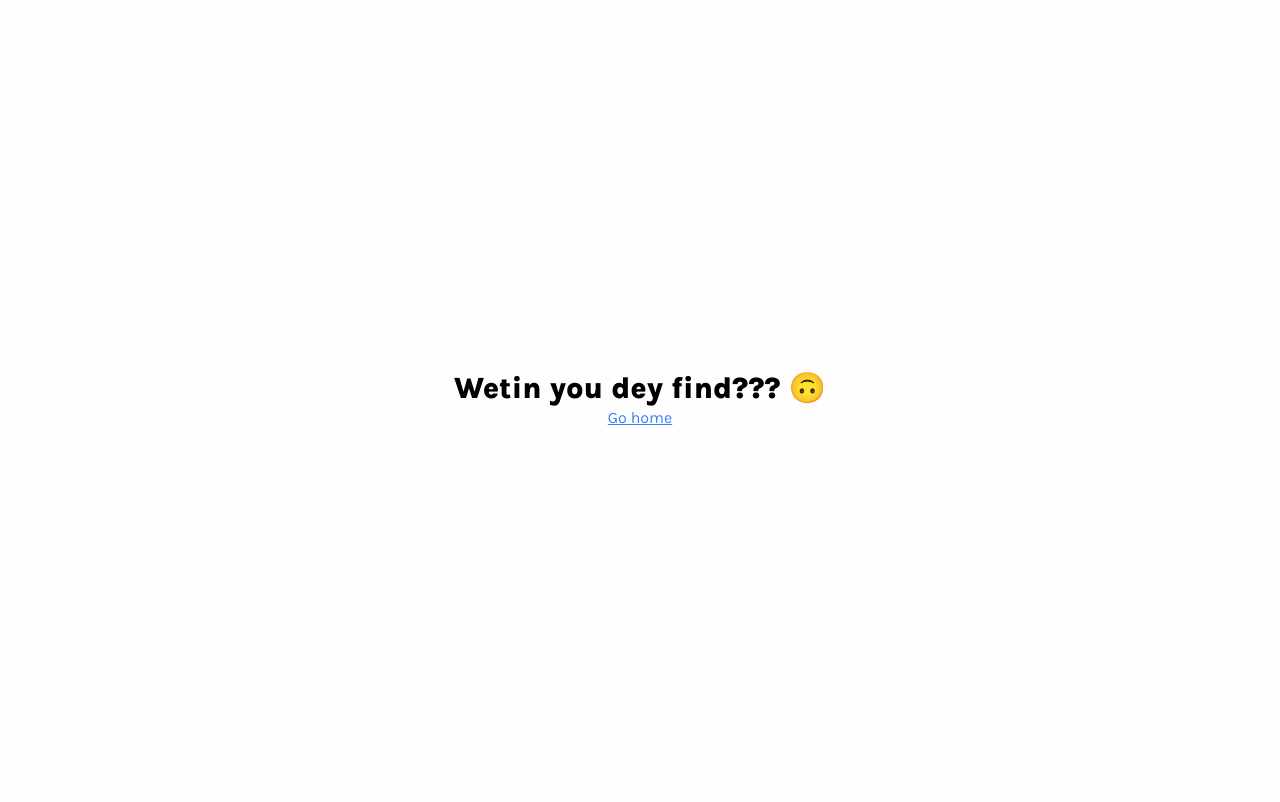
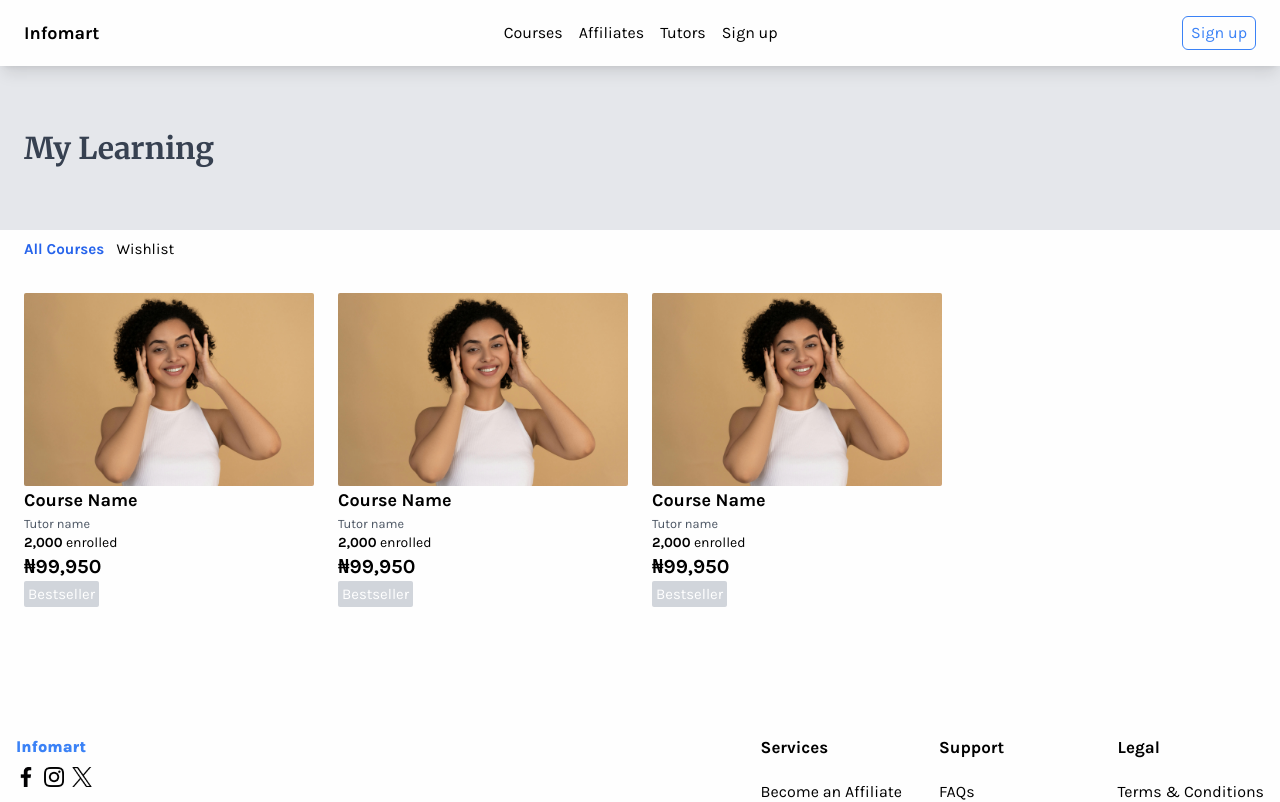
Before and after one commit to IfeanyichukwuMiracle/ahiaozi, a React (Vite) app in the folder client/: page /my-courses in a window 1280 px wide. Shown: the top 802 px of the page. Built offline with nearby package versions, Linux system fonts and the light colour scheme.

Commit message:
Cart, Courses and Learning Page complete

```diff
--- a/client/src/App.jsx
+++ b/client/src/App.jsx
@@ -1,4 +1,14 @@
-import { Landing, Signup, Login, Home, Course, Error, Cart } from "./pages";
+import {
+  Landing,
+  Signup,
+  Login,
+  Home,
+  Course,
+  Error,
+  Cart,
+  MyCourses,
+  Learn,
+} from "./pages";
 import { BrowserRouter, Routes, Route } from "react-router-dom";
 
 function App() {
@@ -11,6 +21,8 @@ function App() {
         <Route path="/auth/signup" element={<Signup />} />
         <Route path="/course/:courseId" element={<Course />} />
         <Route path="/cart" element={<Cart />} />
+        <Route path="/my-courses" element={<MyCourses />} />
+        <Route path="/course/learn/:courseId" element={<Learn />} />
         <Route path="*" element={<Error />} />
       </Routes>
     </BrowserRouter>
--- a/client/src/pages/Cart/Cart.jsx
+++ b/client/src/pages/Cart/Cart.jsx
@@ -24,11 +24,13 @@ const Cart = () => {
                     className="flex sm:flex-row flex-col gap-3 justify-between py-4 border-b border-gray-200"
                   >
                     <div className="flex gap-4 items-center">
-                      <img
-                        src={courseImg}
-                        alt="course_name"
-                        className="w-[7rem] h-[5.5rem]"
-                      />
+                      <div className="w-[8rem] min-w-[7rem]">
+                        <img
+                          src={courseImg}
+                          alt="course_name"
+                          className="w-full"
+                        />
+                      </div>
                       <div>
                         <p className="text-base font-semibold">
                           Course name. The highest
--- /dev/null
+++ b/client/src/pages/Learn/Learn.jsx
@@ -0,0 +1,50 @@
+import { Footer, Header } from "../../components";
+import learnVid from "../../assets/vid.mp4";
+
+const Learn = () => {
+  return (
+    <>
+      <Header />
+
+      {/* video section */}
+      <section className="w-full sm:h-[30rem] overflow-hidden relative group mb-4">
+        <div className="w-full absolute hidden group-hover:block top-0 bg-opacity-40 p-2 sm:px-6 bg-gray-900 text-white h-full">
+          <p>Course name - module name</p>
+        </div>
+        <video src={learnVid} controls className="w-[100%] h-[100%]" />
+      </section>
+
+      {/* nav links */}
+      <div className="flex gap-1 py-1 px-2 sm:px-6">
+        <nav className="bg-blue-50 rounded-sm py-1 px-3 text-blue-600 font-bold">
+          Course Content
+        </nav>
+        <nav className="py-1 px-3">Overview</nav>
+        <nav className="py-1 px-3">Reviews</nav>
+      </div>
+
+      {/* Course content */}
+      <section className="rounded-sm overflow-hidden px-2 sm:px-6 my-8">
+        {[1, 2, 3, 4].map((content) => {
+          return (
+            <div
+              key={content}
+              className="w-full sm:w-[50%] flex items-center justify-between p-2 bg-gray-50"
+            >
+              <div className="flex items-center gap-2">
+                <input type="checkbox" name="content" id="content" />
+                <p>Module name</p>
+              </div>
+              <p className="font-semibold text-sm">2hrs</p>
+            </div>
+          );
+        })}
+      </section>
+
+      {/* Footer */}
+      <Footer />
+    </>
+  );
+};
+
+export default Learn;
--- /dev/null
+++ b/client/src/pages/MyCourses/MyCourses.jsx
@@ -0,0 +1,37 @@
+import { Card, Footer, Header } from "../../components";
+
+const MyCourses = () => {
+  return (
+    <>
+      <Header />
+
+      {/* banner */}
+      <section className="py-9 sm:py-16 px-2 bg-[#fefefe] sm:bg-gray-200 sm:px-6 text-2xl sm:text-3xl">
+        <p
+          className="font-bold text-gray-950 sm:text-gray-700"
+          style={{ fontFamily: "var(--heading-font)" }}
+        >
+          My Learning
+        </p>
+      </section>
+
+      {/* links */}
+      <div className="py-2 px-2 sm:px-6 flex gap-3 text-[.95rem]">
+        <nav className={`text-blue-600 font-bold`}>All Courses</nav>
+        <nav>Wishlist</nav>
+      </div>
+
+      {/* courses */}
+      <section className="px-2 sm:px-6 my-6 grid grid-cols-1 sm:grid-cols-3 md:grid-cols-4 gap-4 sm:gap-6">
+        {[1, 2, 3].map((course) => {
+          return <Card key={course} />;
+        })}
+      </section>
+
+      {/* Footer */}
+      <Footer />
+    </>
+  );
+};
+
+export default MyCourses;
--- a/client/src/pages/index.js
+++ b/client/src/pages/index.js
@@ -5,5 +5,7 @@ import Home from "./Home/Home";
 import Course from "./Course/Course";
 import Error from "./Error/Error";
 import Cart from "./Cart/Cart";
+import MyCourses from "./MyCourses/MyCourses";
+import Learn from "./Learn/Learn";
 
-export { Home, Course, Landing, Signup, Login, Error, Cart };
+export { Home, Course, Landing, Signup, Login, Error, Cart, MyCourses, Learn };
```
